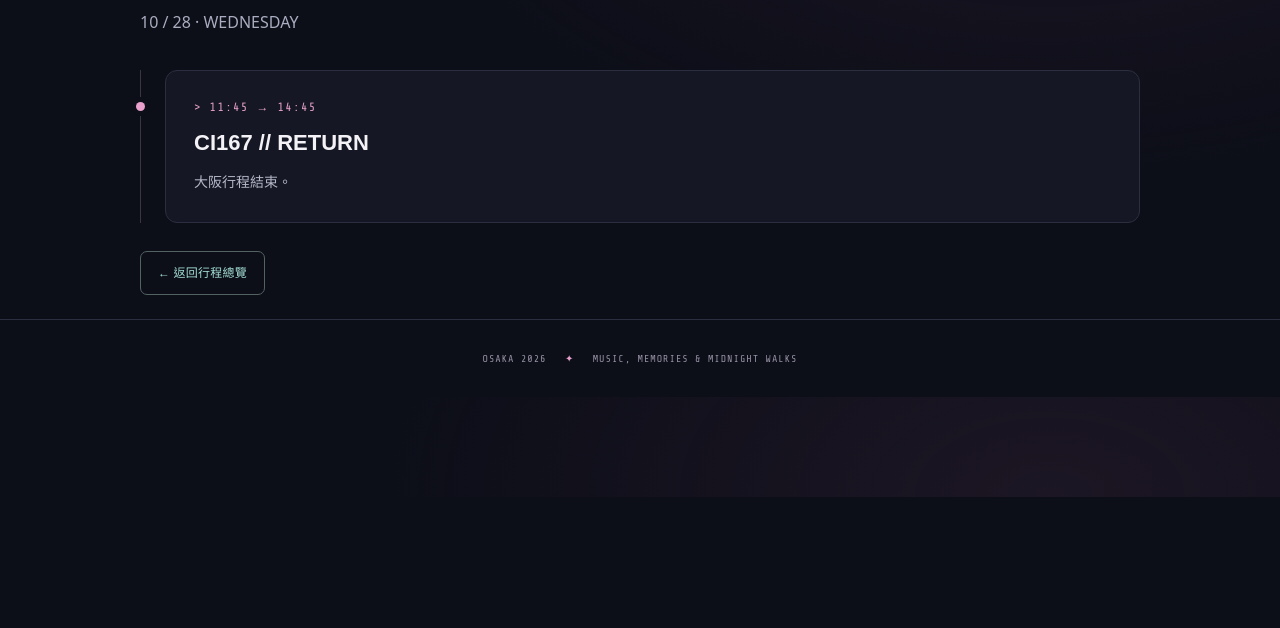
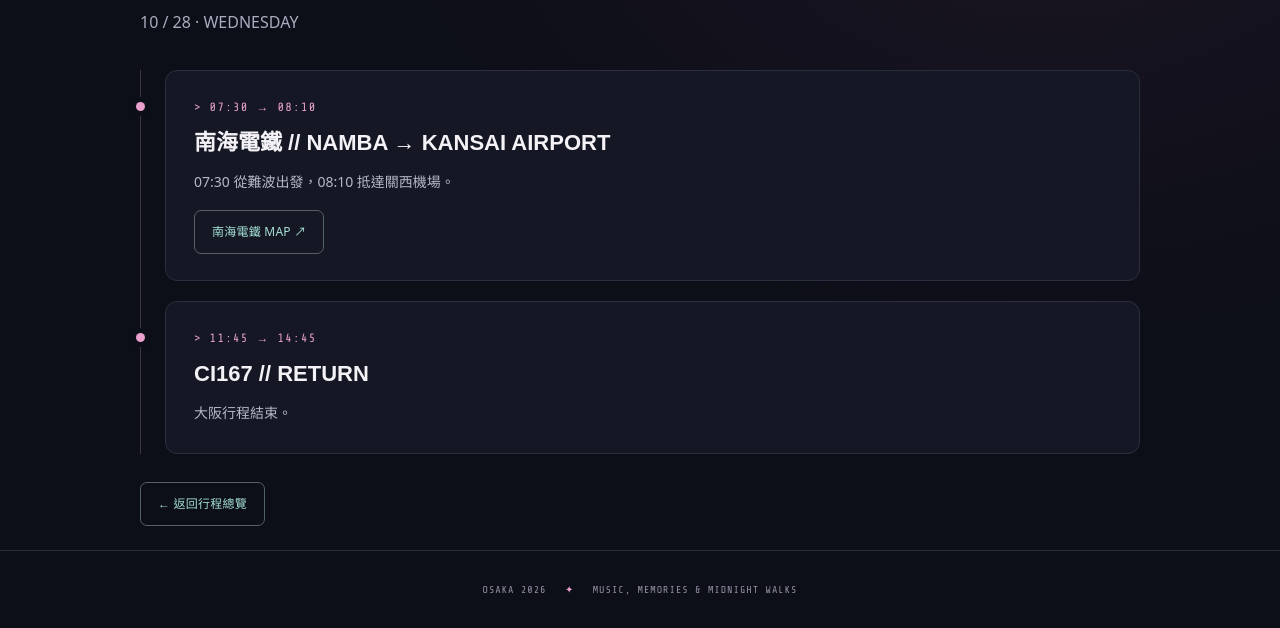
Before and after one commit to ClaraSie/YOA_OSAKA, a plain HTML site: page days/day6.html in a window 1280 px wide. Shown: the part 303-931 px from the top of the page. Before the commit the page ends 800 px from the top, so only its background shows below. Drawn offline with nearby package versions, Linux system fonts and the light colour scheme.

Commit message:
Add Nankai train transfer to day 6

```diff
--- a/days/day6.html
+++ b/days/day6.html
@@ -26,5 +26,5 @@
 </header><main id="main-content" class="section"><div class="wrap">
       <div class="kicker">&gt; day_06.log</div>
       <h1 class="page-title">DAY 06</h1>
-      <p class="lead">10 / 28 · WEDNESDAY</p><div class="event-list"><article class="event reveal"><div class="event-time">&gt; 11:45 → 14:45</div><h3>CI167 // RETURN</h3><p>大阪行程結束。</p></article></div><a class="btn back" href="../index.html"><span>← 返回行程總覽</span></a></div></main><footer><div class="wrap">OSAKA 2026 <span class="footer-dot">✦</span> MUSIC, MEMORIES & MIDNIGHT WALKS</div></footer>
+      <p class="lead">10 / 28 · WEDNESDAY</p><div class="event-list"><article class="event reveal"><div class="event-time">&gt; 07:30 → 08:10</div><h3>南海電鐵 // NAMBA → KANSAI AIRPORT</h3><p>07:30 從難波出發，08:10 抵達關西機場。</p><div class="actions"><a class="btn" href="https://www.google.com/maps/dir/?api=1&amp;origin=南海難波駅&amp;destination=関西国際空港&amp;travelmode=transit" target="_blank" rel="noopener noreferrer"><span>南海電鐵 MAP ↗</span></a></div></article><article class="event reveal"><div class="event-time">&gt; 11:45 → 14:45</div><h3>CI167 // RETURN</h3><p>大阪行程結束。</p></article></div><a class="btn back" href="../index.html"><span>← 返回行程總覽</span></a></div></main><footer><div class="wrap">OSAKA 2026 <span class="footer-dot">✦</span> MUSIC, MEMORIES & MIDNIGHT WALKS</div></footer>
 <script src="../assets/js/main.js"></script></body></html>
```
